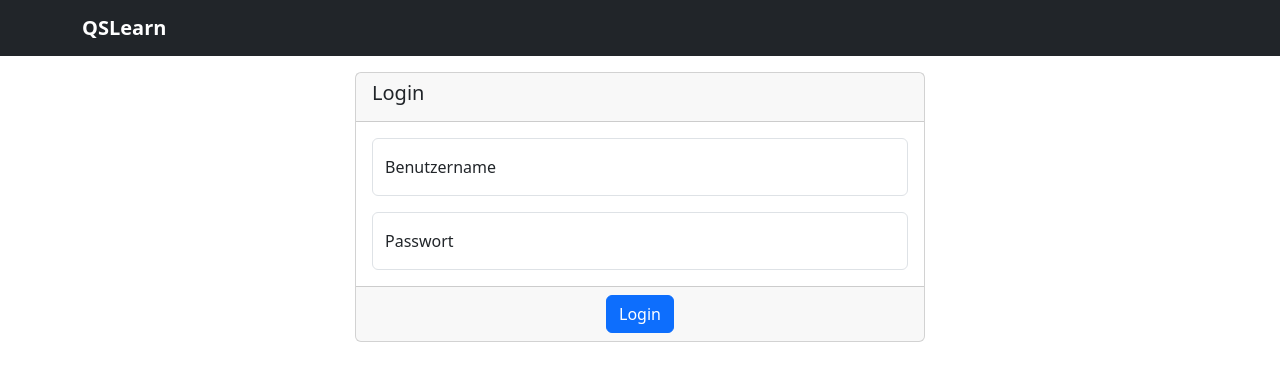
After one commit to IG-AfuA/QSLearn, a Django app: page /login in a window 1280 px wide. The commit adds this page. Shown: the top 381 px of the page. Run offline with Django 4.2, Linux system fonts and the light colour scheme.

Commit message:
Adding /login and /logout URLs, views and templates

```diff
--- a/app/templates/app/html_header.html
+++ b/app/templates/app/html_header.html
@@ -15,7 +15,14 @@
           <span class="navbar-brand d-flex align-items-center">
             <strong><a href="{% url 'app:index' %}" class="nav-link">QSLearn</a></strong>
           </span>
+          {% if navbar_corner == "Login" %}
+          <span id="navbar_corner" class="navbar-brand align-items-center"><a class="link-light" href="{% url 'app:user_login' %}">Login</a></span>
+          {% elif navbar_corner == "Logout" %}
+          <span id="navbar_corner" class="navbar-brand align-items-center"><a class="link-light" href="{% url 'app:user_logout' %}">Logout</a></span>
+          {% else %}
           <span id="navbar_corner" class="navbar-brand align-items-center">{{navbar_corner}}</span>
+          {% endif %}
+
         </div>
       </div>
     </header>
--- a/app/templates/app/index.html
+++ b/app/templates/app/index.html
@@ -1,4 +1,8 @@
-{% include "app/html_header.html" %}
+{% if authenticated %}
+{% include "app/html_header.html" with navbar_corner="Logout" %}
+{% else %}
+{% include "app/html_header.html" with navbar_corner="Login" %}
+{% endif %}
 
 {# FIXME: Display is conditional to user/login status #}
 <div class="container">
--- /dev/null
+++ b/app/templates/app/login.html
@@ -0,0 +1,30 @@
+{% include "app/html_header.html" %}
+
+<div class="container">
+  <div class="row justify-content-md-center">
+    <div class="column card w-50 m-3 p-0">
+      <form action="{% url 'app:user_login' %}" method="post">
+        {% csrf_token %}
+        <input type="hidden" id="next" name="next" value="{{next}}">
+        <div class="card-header">
+          <h5>Login</h5>
+        </div>
+        <div class="card-body">
+          <div class="form-floating mb-3">
+            <input type="text" class="form-control" id="username" name="username" placeholder="Benutzername">
+            <label for="username">Benutzername</label>
+          </div>
+          <div class="form-floating">
+            <input type="password" class="form-control" id="password" name="password" placeholder="Passwort">
+            <label for="password">Passwort</label>
+          </div>
+        </div>
+        <div class="card-footer text-center">
+            <input type="submit" class="btn btn-primary" value="Login">
+        </div>
+      </form>
+    </div>
+  </div>
+</div>
+
+{% include "app/html_footer.html" %}
--- a/app/urls.py
+++ b/app/urls.py
@@ -5,4 +5,7 @@ app_name = 'app'
 
 urlpatterns = [
     path('', views.index, name='index'),
+    path('login', views.user_login, name='user_login'),
+    path('logout', views.user_logout, name='user_logout'),
+
     ]
--- a/app/views.py
+++ b/app/views.py
@@ -1,4 +1,35 @@
 from django.shortcuts import render
+from django.contrib.auth.decorators import login_required
+from django.contrib.auth import authenticate, login, logout
+from django.http import HttpResponseRedirect
+from django.urls import reverse
+
 
 def index(request):
-    return render(request, 'app/index.html')
+    return render(request, 'app/index.html', {'authenticated':request.user.is_authenticated})
+
+def user_login(request):
+    # We use this both for displaying the login page as well as
+    # processing the POST request after filling out the form.
+
+    # This is for processing the post request ...
+    if 'username' in request.POST and 'password' in request.POST:
+        user = authenticate(request, username=request.POST['username'], password=request.POST['password'])
+        if user is not None:
+            login(request, user)
+            if 'next' in request.POST and request.POST['next'] != '':
+                # This is how the login-required-decorator informs us where to go
+                # after forced login. FIXME: Do we have to sanitize this?
+                return HttpResponseRedirect(request.POST['next'])
+            else:
+                return HttpResponseRedirect(reverse('app:index'))
+
+        # else redisplay login page, but with error
+    # ... and this is for displaying the form ...
+    else:
+        return render(request, 'app/login.html')
+
+@login_required
+def user_logout(request):
+    logout(request)
+    return HttpResponseRedirect(reverse("app:index"))
```
